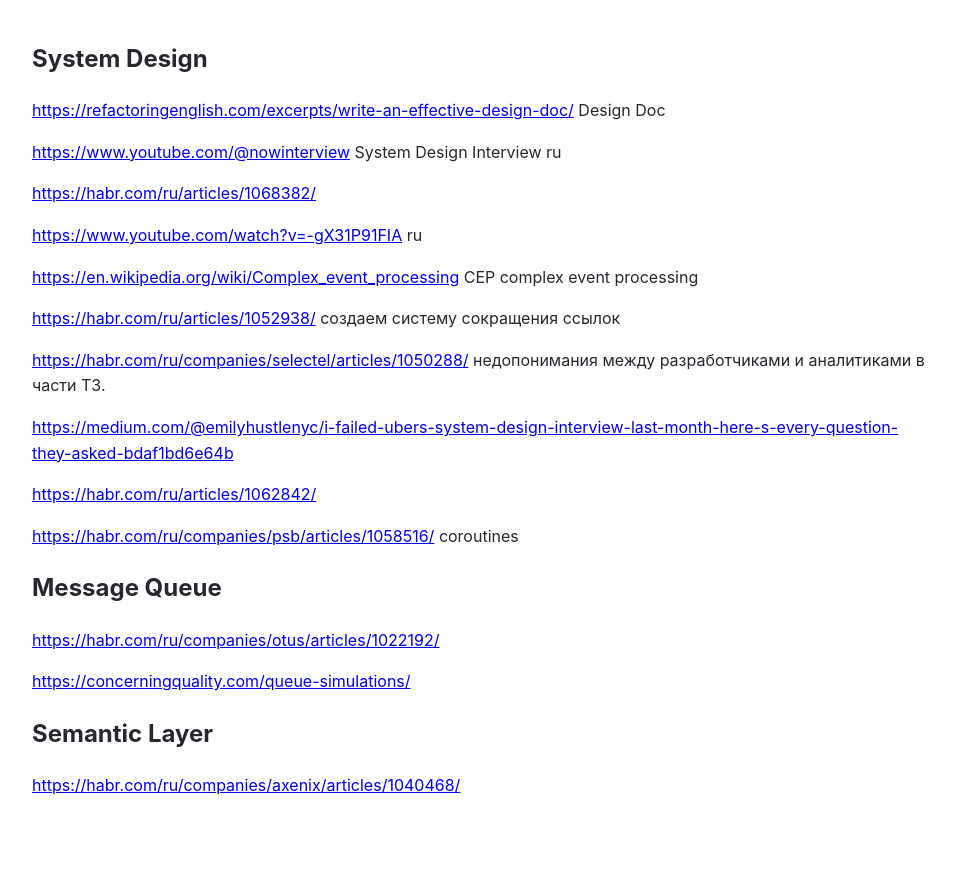
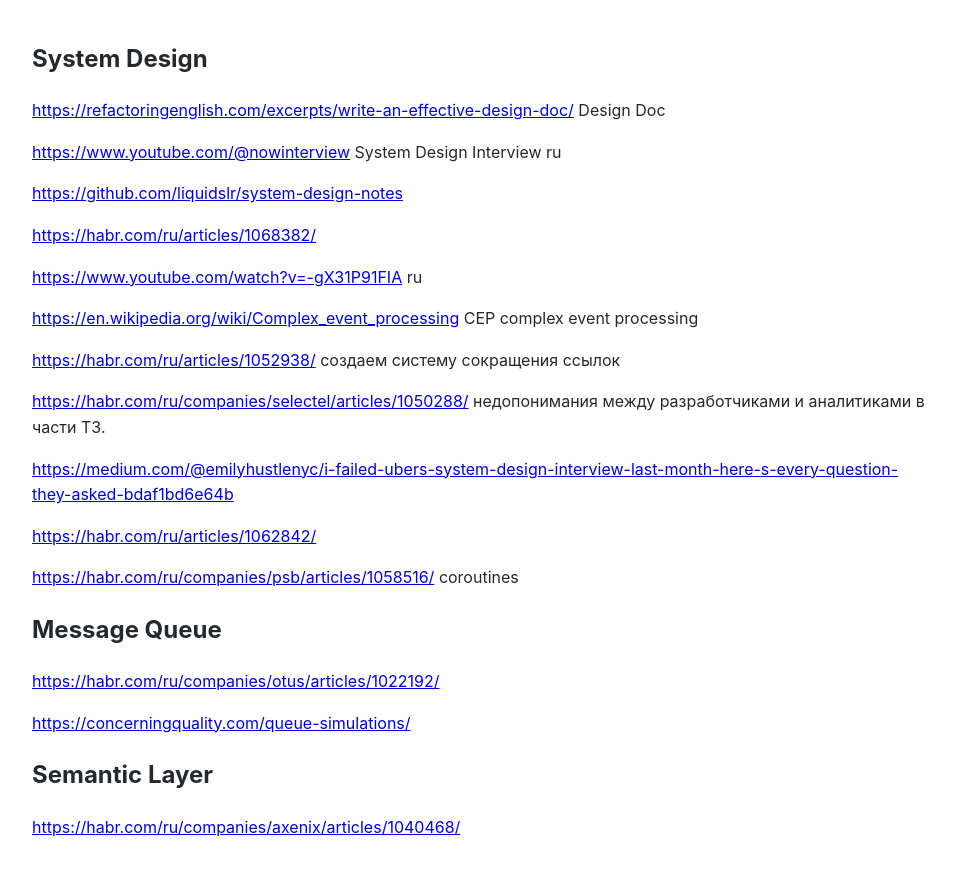
Before and after one commit to Michael-Lubinsky/michael-lubinsky.github.com, a Jekyll site: the page built from system_design/system_design.md, in a window 1280 px wide. Shown: the top 876 px of the page, without its empty margins (158-1113 px from the left). Built offline with Jekyll 4.4.1, drawn with Linux system fonts in a browser that asks for light colours; our own code applies the rules of GitHub Pages for plain Markdown files.

Commit message:
Update system_design.md

```diff
--- a/system_design/system_design.md
+++ b/system_design/system_design.md
@@ -3,6 +3,8 @@
 <https://refactoringenglish.com/excerpts/write-an-effective-design-doc/> Design Doc
 
 <https://www.youtube.com/@nowinterview> System Design Interview ru
+
+<https://github.com/liquidslr/system-design-notes>
 
 <https://habr.com/ru/articles/1068382/>
 
```
